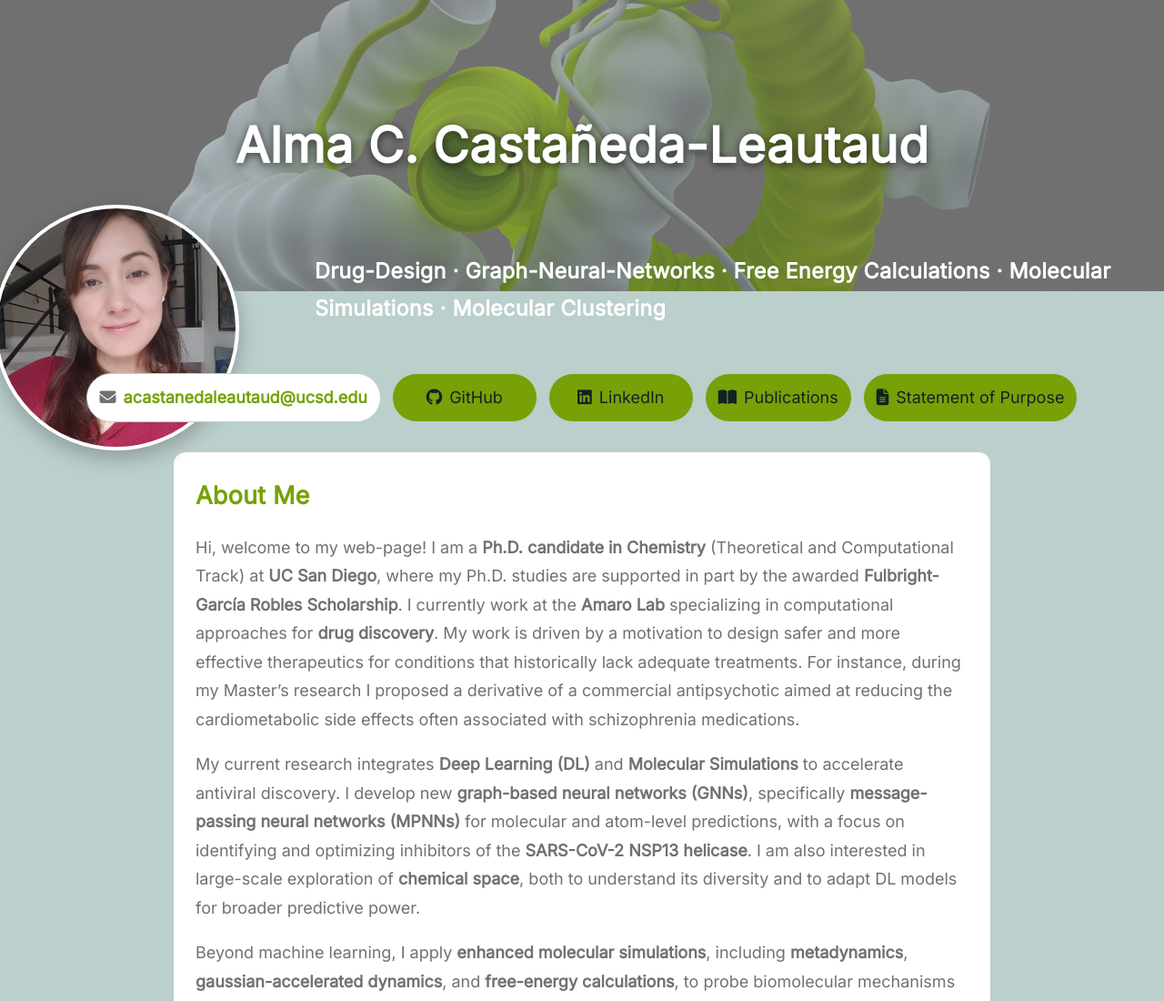
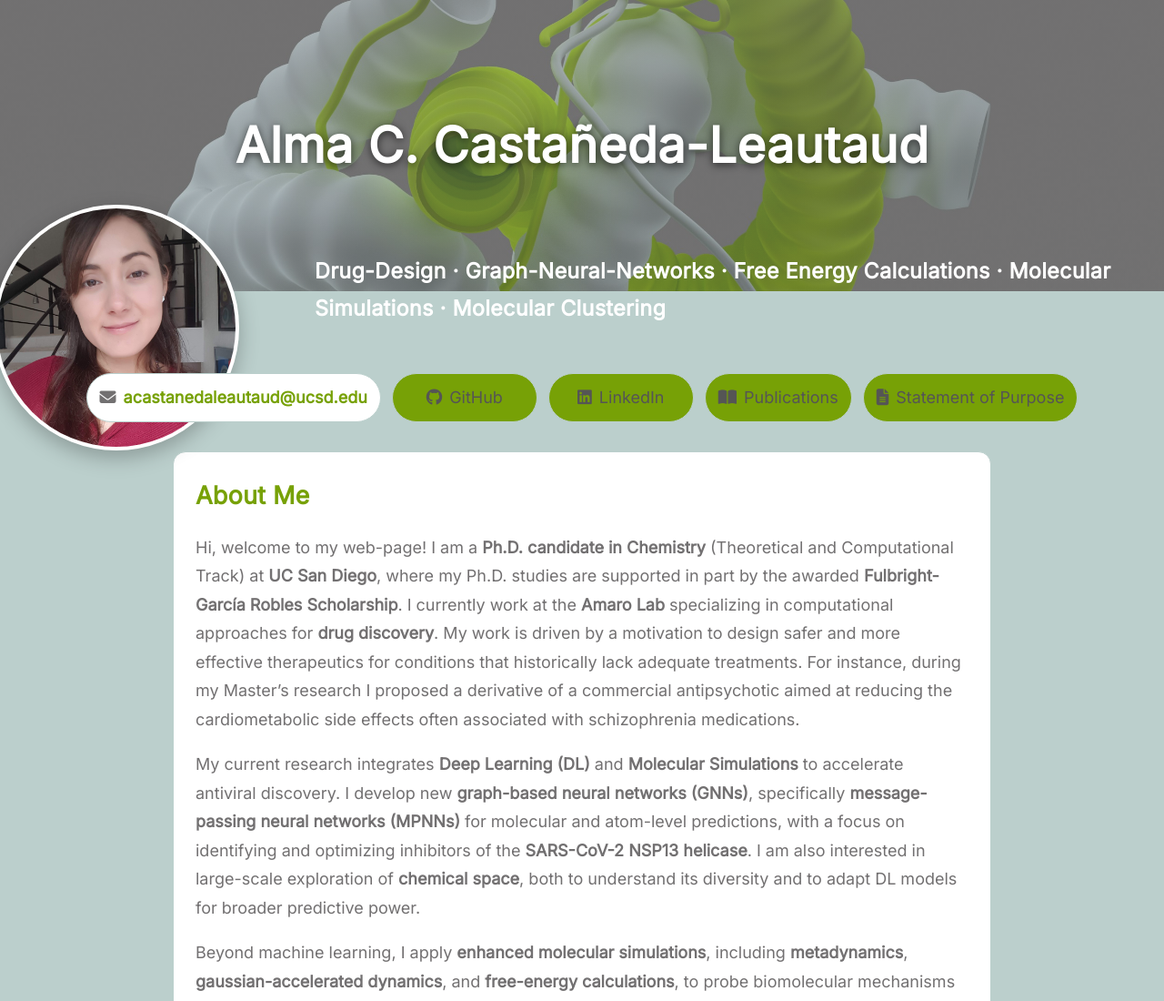
Before and after one commit to chemdesign-accl/ACCL.github.io, a plain HTML site: page index.html in a window 1280 px wide. Shown: the top 1100 px of the page at 91% size. Drawn offline with Linux system fonts and the light colour scheme.

Commit message:
Update index.html

```diff
--- a/index.html
+++ b/index.html
@@ -143,7 +143,7 @@
     .chip{
       display:inline-flex; justify-content:center; align-items:center;
       gap:8px; padding:10px 14px; border-radius:999px;
-      background: var(--chip); color: #122; border: 1px solid var(--outline);
+      background: var(--chip); color: #555; border: 1px solid var(--outline);
     }
 
     /* Sections */
```
